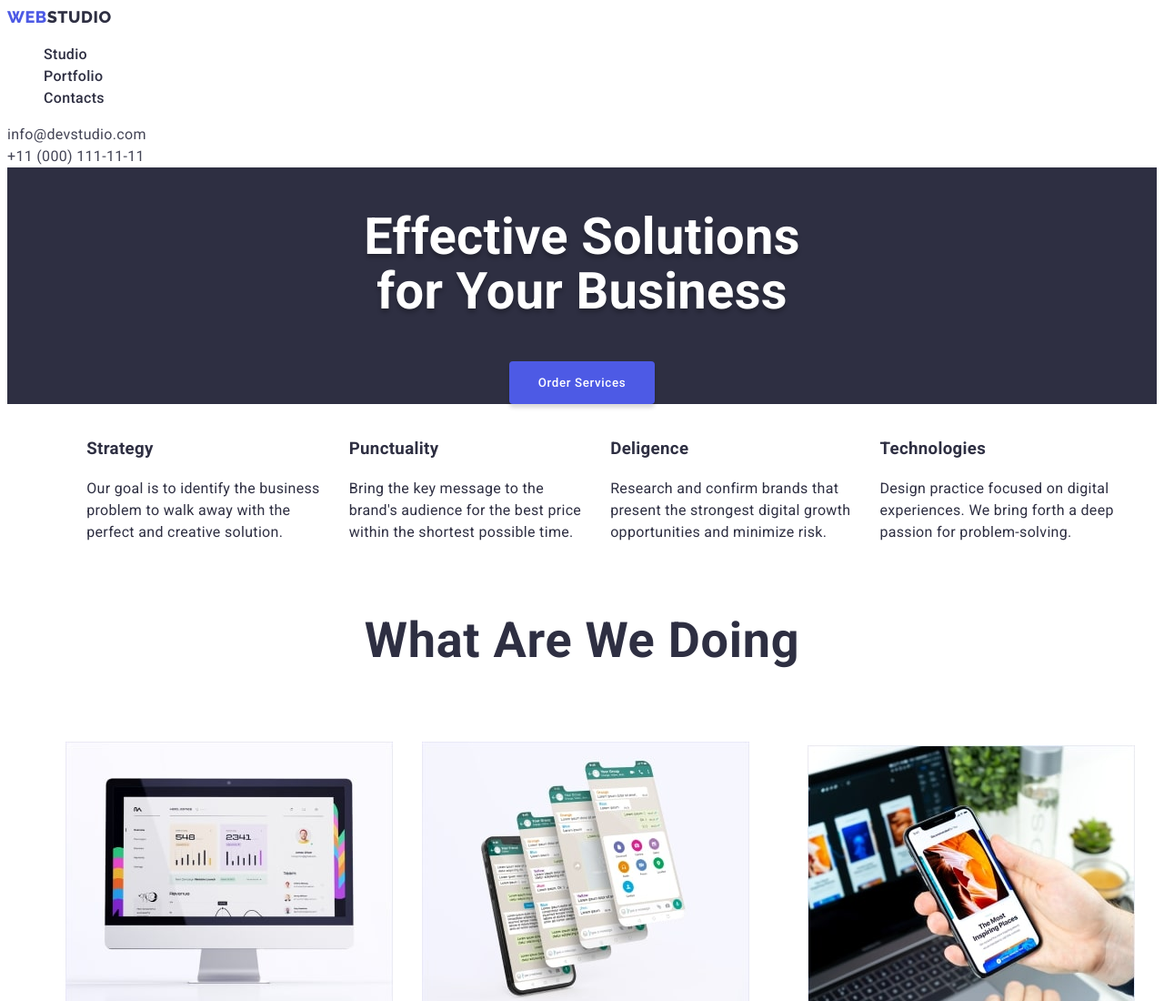
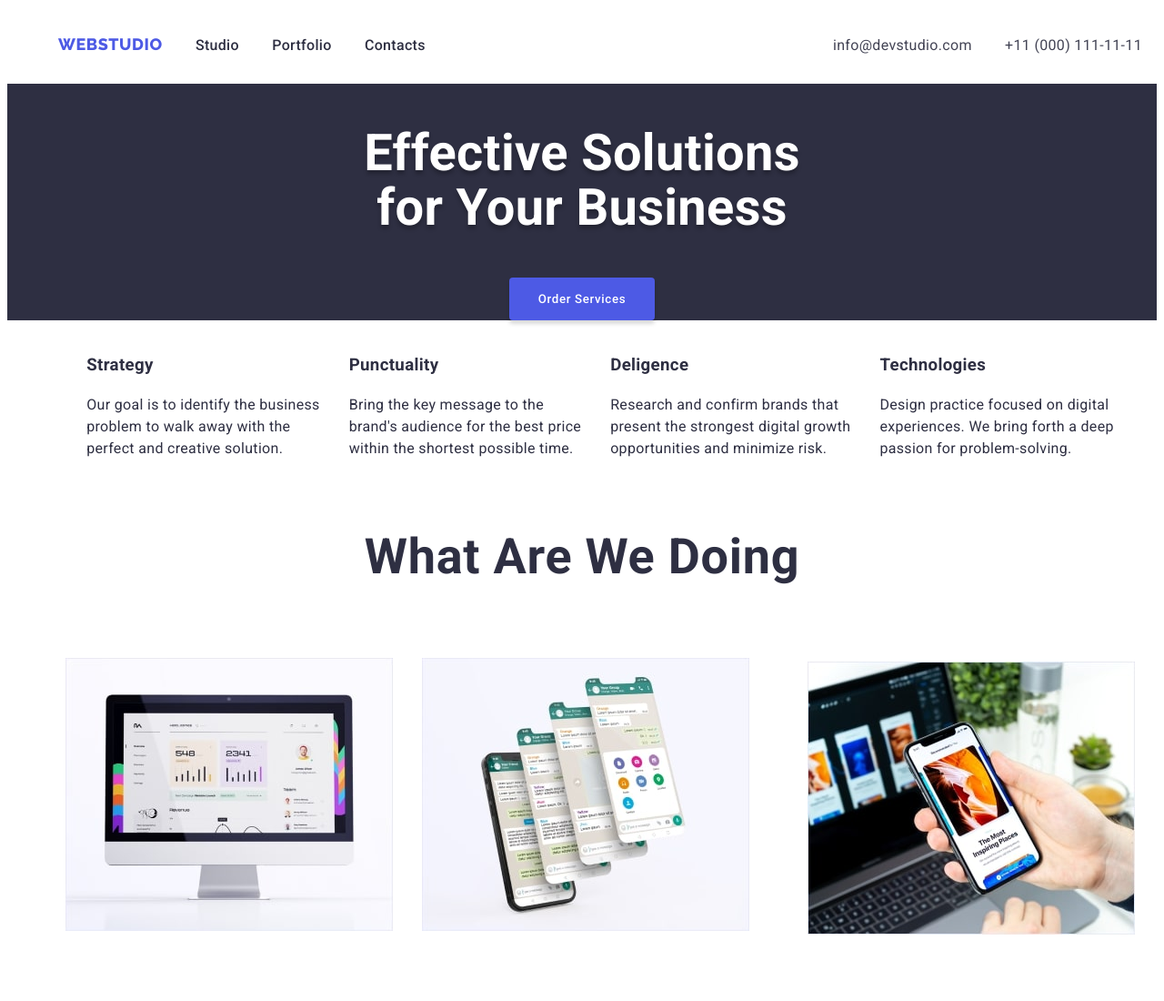
Before and after one commit to royibanez/goit-markup-hw-03, a plain HTML site: page index.html in a window 1280 px wide. Shown: the top 1100 px of the page at 91% size. Drawn offline with Linux system fonts and the light colour scheme.

Commit message:
flexbox right and nav bar

```diff
--- a/css/styles.css
+++ b/css/styles.css
@@ -19,7 +19,6 @@
     --shadow-bottom: #2e2f4229;
   }
 
-
  body{
     font-family: "Roboto", sans-serif;
     font-size: 16px;
@@ -31,12 +30,19 @@ body{
   }
 
 
-/* .nav-header,
-.header-contactinfo{
-    display
-} */
 
-.logo-header{
+.nav-container{
+    display: flex;
+    justify-content: space-between;
+    overflow: hidden;
+}
+
+.left-nav,
+.right-nav{
+ list-style: none;
+}
+
+.nav-list-logo{
     height: 24px;
     font-family: "Raleway", sans-serif;
     font-size: 18px;
@@ -52,16 +58,26 @@ body{
     color: var(--color-iris);
   }
 
+.left-nav li,
+.right-nav li{
+display: inline-block;
+}
+
+.left-nav li a,
+.right-nav li a{
+text-decoration: none;
+display: block;
+width: 100;
+height: 100;
+padding: 14px 16px;
+}
+
+/* ------------------edit-------------------- */
+
 .nav-list-item a:hover,
 .nav-list-item a:focus{
     color: var(--color-ocean)
 
-}
-
-/* nav-list */
-.nav-list,
-.header-contactinfo{
-    list-style: none;
 }
 
 .nav-list-item a{
@@ -70,19 +86,17 @@ body{
     color: var(--color-navyblue);
 }
 
-/* nav-contacts .. */
+/* right nav bar */
 
-.header-contactinfo a:hover,
-.header-contactinfo a:focus{
+.right-nav a:hover,
+.right-nav a:focus{
     color: var(--color-ocean);
 }
 
-
-.header-contactinfo a{
+.right-nav a{
     text-decoration: none;
     font-style: normal;
     color: var(--color-slate);
-
 }
 
 .hero-section{
--- a/index.html
+++ b/index.html
@@ -12,7 +12,38 @@
 
 
 <body>
-    <header class="body-header">
+
+<!-- nav-container -->
+    <nav class="nav-container">
+        <ul class="left-nav">
+            <!-- left-nav -->
+           <li class="nav-list-logo">
+           <a href="index.html" span class="span-logo">WEB</span>STUDIO</a></li>
+
+            <li class="nav-list-item">
+             <a href="index.html">Studio </a></li>
+            <li class="nav-list-item">
+             <a href="portfolio.html">Portfolio</a></li>
+            <li class="nav-list-item">
+             <a href="#">Contacts</a></li>
+  </ul>
+         <ul class="right-nav">
+          <!-- right-nav -->
+           <li class="header-mail">
+             <a href="mailto:info@devstudio.com">info@devstudio.com</a></li>
+           <li class="header-tel">
+             <a href="tel:+110001111111">+11 (000) 111-11-11</a></li>
+       </ul>
+ </nav>
+
+
+
+
+
+
+
+
+    <!-- <header class="body-header">
     <nav class="nav-header">
     <a class="logo-header" href="index.html">
         <span class="span-logo">WEB</span>STUDIO
@@ -32,7 +63,7 @@
         <li class="header-mail"> <a href="mailto:info@devstudio.com">info@devstudio.com</a></li>
         <li class="header-tel"> <a href="tel:+110001111111">+11 (000) 111-11-11</a></li>
     </address>
-</header>
+</header> -->
 
 
 <!--Main Section-->
```
Lines whose indentation alone changed are shown as unchanged.
